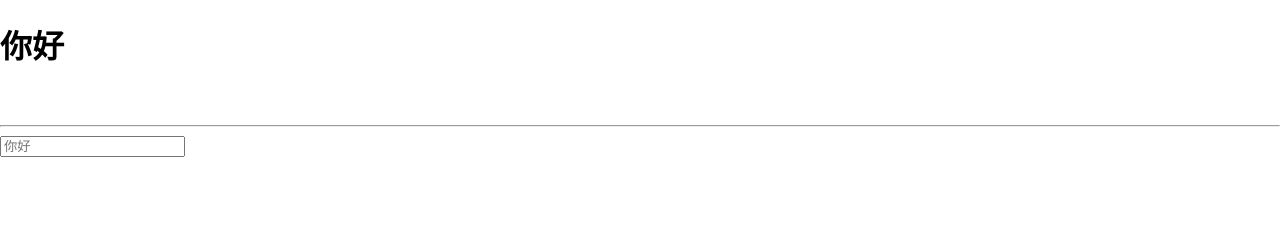
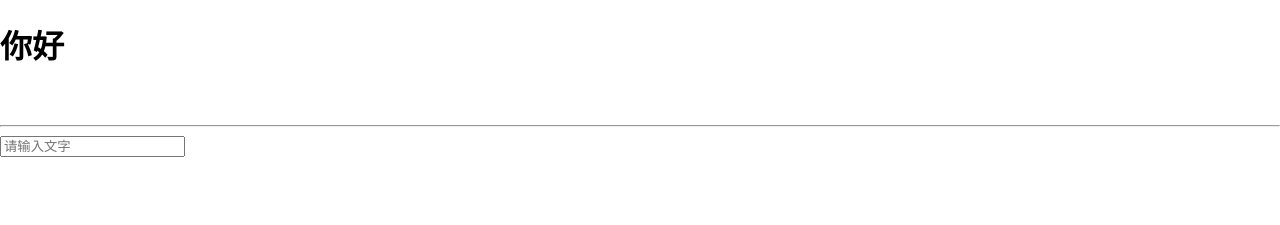
Before and after one commit to adekang/lu-ui, a React app: page / in a window 1280 px wide. Shown: the top 225 px of the page. Built offline with nearby package versions, Linux system fonts and the light colour scheme.

Commit message:
input v1

```diff
--- a/src/App.tsx
+++ b/src/App.tsx
@@ -21,7 +21,7 @@ function App() {
         onTouchStart={() => console.log('touch')}
       />
       <hr/>
-      <Input/>
+      <Input placeholder={'请输入文字'}/>
     </div>
   );
 }
--- a/src/components/Input/index.tsx
+++ b/src/components/Input/index.tsx
@@ -1,9 +1,27 @@
-import React from 'react';
+import React, {useState} from 'react';
 
-const Input: React.FC = () => {
+interface InputProps {
+  type?: string;
+  disabled?: boolean;
+  placeholder?: string;
+}
 
+const Input: React.FC<InputProps> = (props) => {
+  const {
+    type = 'text',
+    disabled,
+    placeholder
+  } = props;
+
+  const [text, setText] = useState<string>('');
+  const getValue = (e: React.ChangeEvent<HTMLInputElement>) => {
+    setText(text => text = e.target.value);
+  };
   return (
-    <input type="text" placeholder="你好" disabled={false}/>
+    <div>
+      <input type={type} placeholder={placeholder} disabled={disabled} onChange={getValue}/>
+      <p>{text}</p>
+    </div>
   );
 
 };
```
